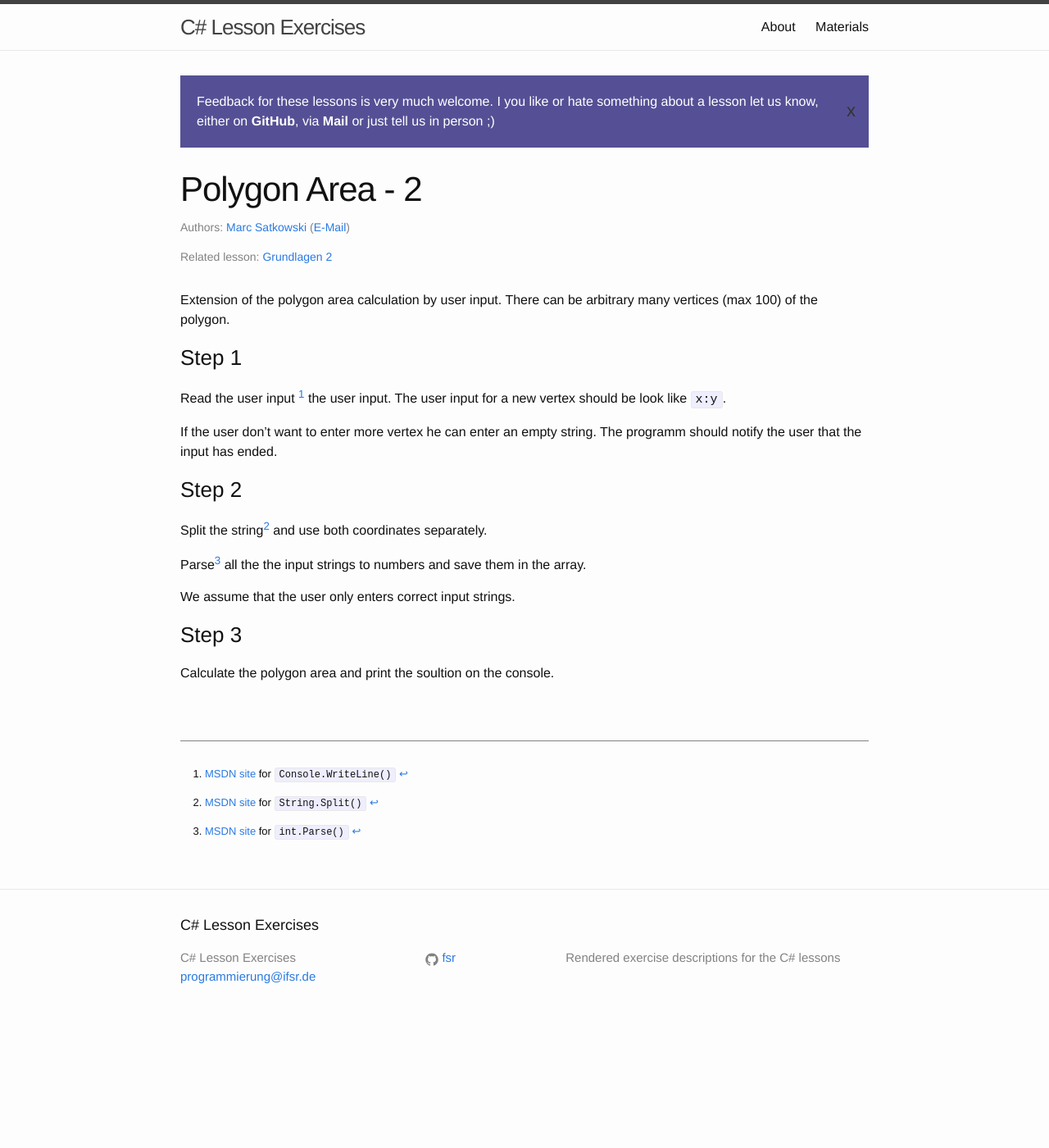
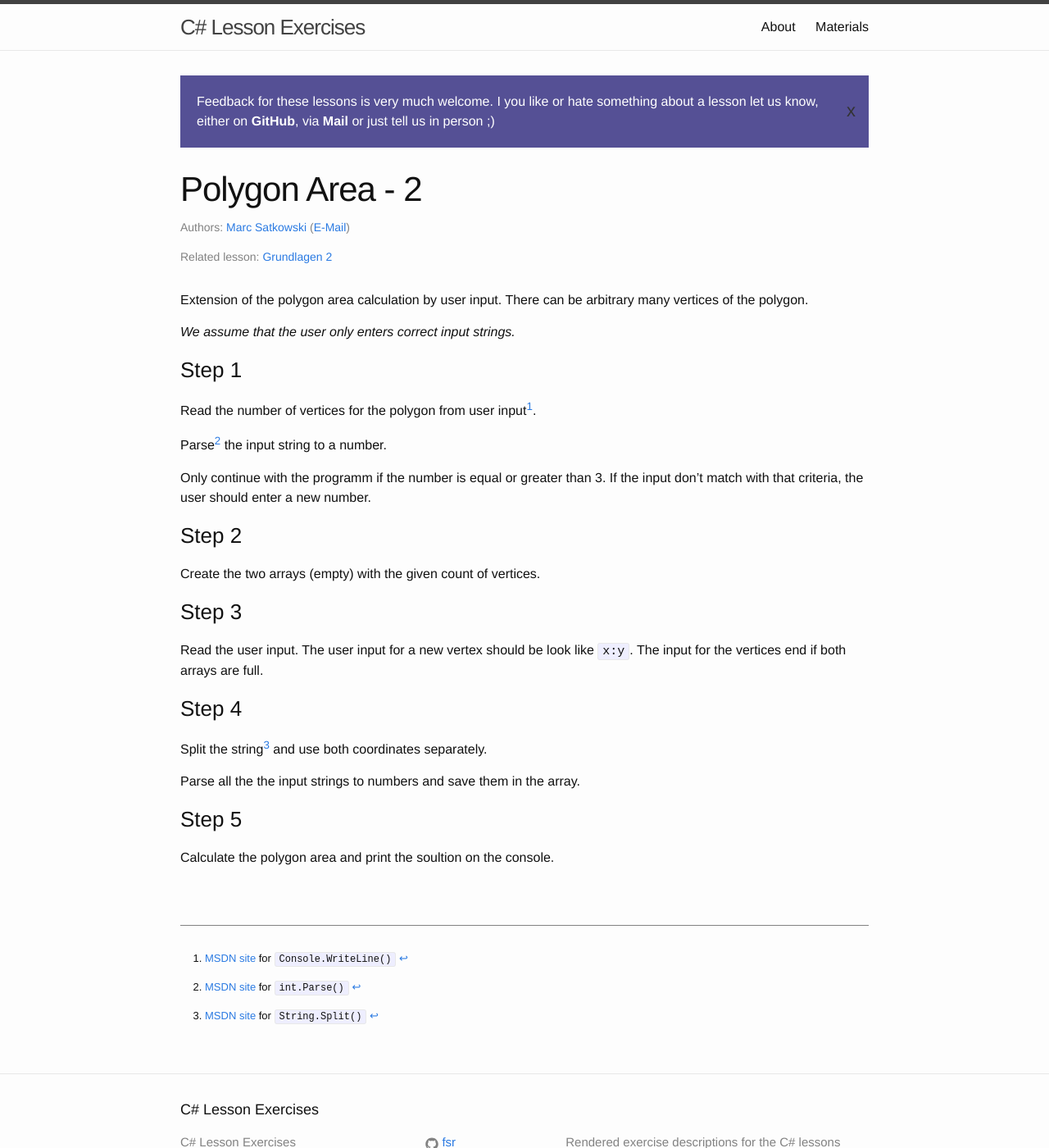
Before and after one commit to fsr/csharp-lessons, a Jekyll site: the page built from _exercises/03_calculate_polygon_area_2.md, in a window 1280 px wide and 1400 px high. Shown: the whole window at 82% size. Built offline with Jekyll 4.4.1, drawn with Linux system fonts in a browser that asks for light colours.

Commit message:
added a new exercise and changed some things of the third one

```diff
--- a/_exercises/03_calculate_polygon_area_2.md
+++ b/_exercises/03_calculate_polygon_area_2.md
@@ -6,31 +6,41 @@ authors: marc
 lesson: 2
 ---
 
-Extension of the polygon area calculation by user input. There can be arbitrary many vertices (max 100) of the polygon.
+Extension of the polygon area calculation by user input. There can be arbitrary many vertices of the polygon.
+
+*We assume that the user only enters correct input strings.*
 
 ### Step 1
 
-Read the user input [^user_input] the user input. The user input for a new vertex should be look like `x:y`.
+Read the number of vertices for the polygon from user input[^user_input].
 
 [^user_input]:
     [MSDN site](https://msdn.microsoft.com/de-de/library/system.console.readline%28v=vs.110%29.aspx) for `Console.WriteLine()`
 
-If the user don't want to enter more vertex he can enter an empty string. The programm should notify the user that the input has ended.
+Parse[^parse] the input string to a number.
+
+[^parse]:
+    [MSDN site](https://msdn.microsoft.com/de-de/library/b3h1hf19%28v=vs.110%29.aspx) for `int.Parse()`
+
+Only continue with the programm if the number is equal or greater than 3. If the input don't match with that criteria, the user should enter a new number.
 
 ### Step 2
+
+Create the two arrays (empty) with the given count of vertices.
+
+### Step 3
+
+Read the user input. The user input for a new vertex should be look like `x:y`. The input for the vertices end if both arrays are full.
+
+### Step 4
 
 Split the string[^string_split] and use both coordinates separately.
 
 [^string_split]:
     [MSDN site](https://msdn.microsoft.com/de-de/library/tabh47cf%28v=vs.110%29.aspx) for `String.Split()`
 
-Parse[^parse] all the the input strings to numbers and save them in the array.
+Parse all the the input strings to numbers and save them in the array.
 
-[^parse]:
-    [MSDN site](https://msdn.microsoft.com/de-de/library/b3h1hf19%28v=vs.110%29.aspx) for `int.Parse()`
-
-We assume that the user only enters correct input strings.
-
-### Step 3
+### Step 5
 
 Calculate the polygon area and print the soultion on the console.
```
Also changed, not shown: _exercises/04_polygon_point_class.md (added, +43 -0 lines).
